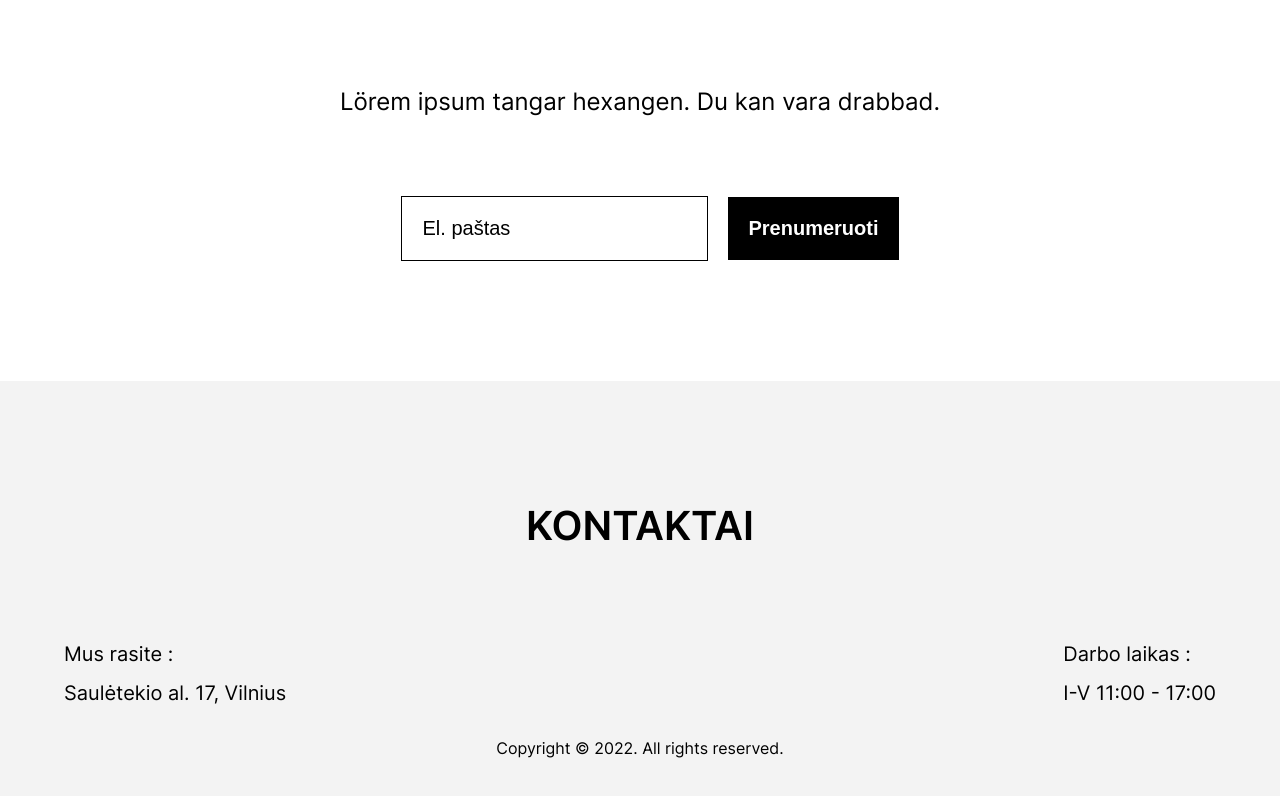
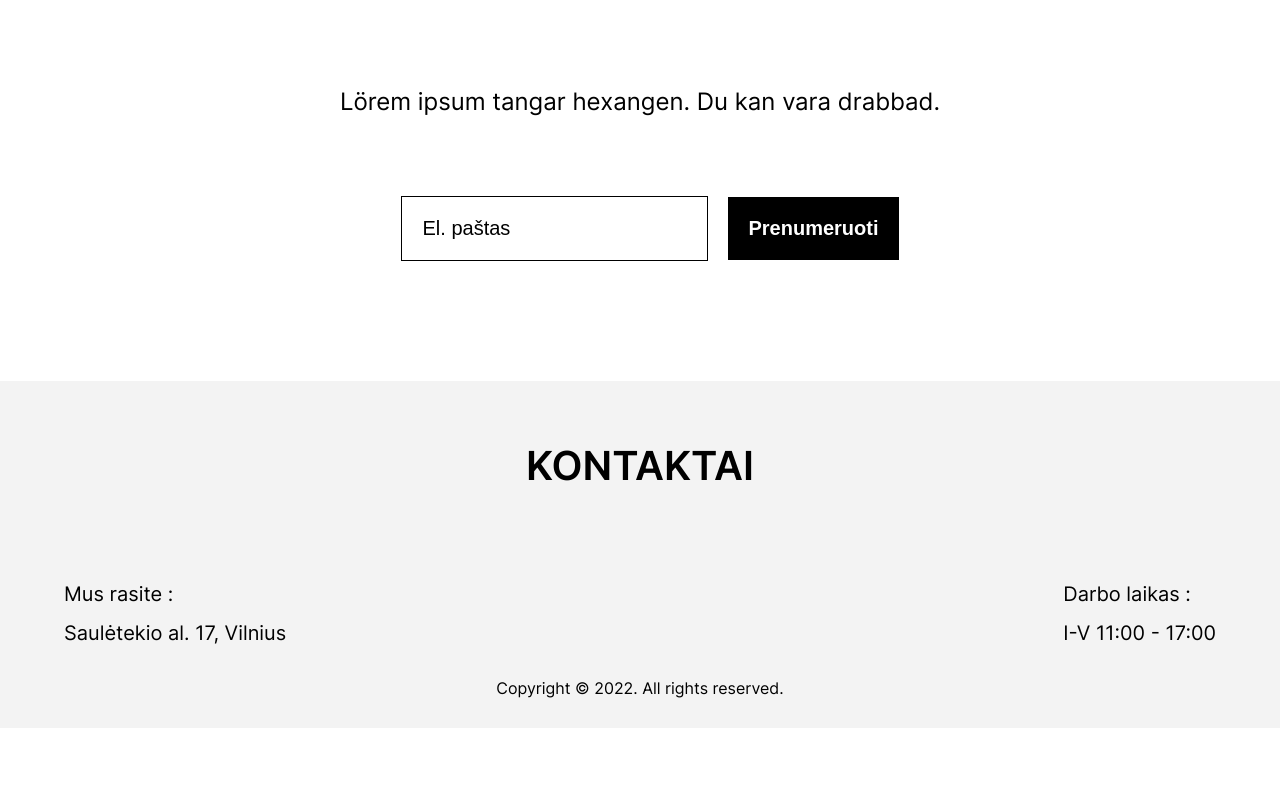
Before and after one commit to liepsneletech/19-test-2, a website: page index.html in a window 1280 px wide. Shown: the part 2970-3766 px from the top of the page. After the commit the page ends 3698 px from the top, so only its background shows below. Drawn offline with Linux system fonts and the light colour scheme.

Commit message:
Footer fix

```diff
--- a/css/components/footer.css
+++ b/css/components/footer.css
@@ -26,3 +26,8 @@
   align-items: flex-start;
   gap: 10px;
 }
+
+.footer.container {
+  padding-top: 60px;
+  padding-bottom: 0;
+}
```
